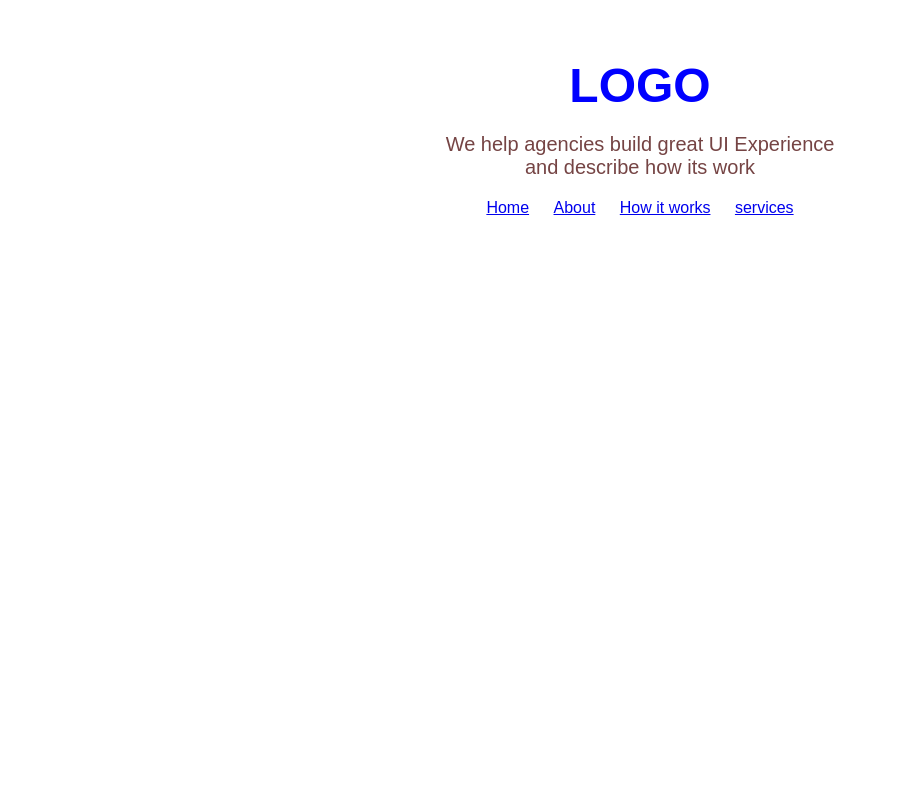
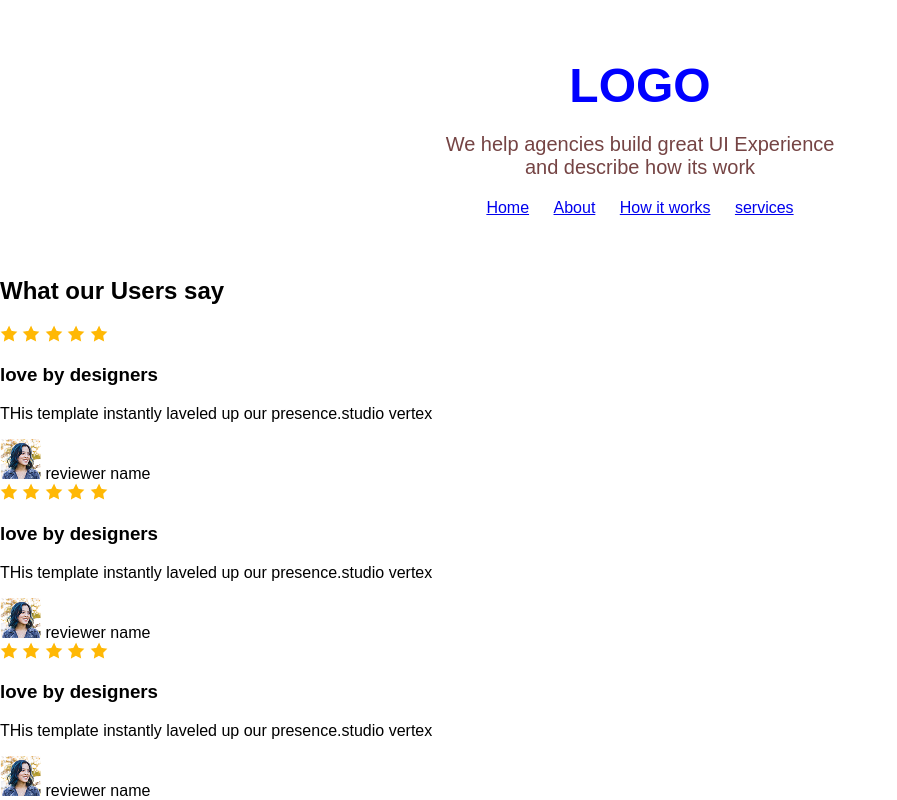
Before and after one commit to abdullah66969/first-assainment-repo, a plain HTML site: page assainment01.html in a window 1280 px wide. Shown: the part 2057-2857 px from the top of the page, without its empty margins (0-897 px from the left). Before the commit the page ends 2314 px from the top, so only its background shows below. Drawn offline with Linux system fonts and the light colour scheme.

Commit message:
chellange-section1

```diff
--- a/assainment01.html
+++ b/assainment01.html
@@ -92,6 +92,61 @@
 
         </div>
     </footer>
+    <!-- user fedback [chellange section] -->
+    <section class="feedback-section">
+        <h2 class="feedback-title">What our Users say</h2>
+        <div class="feedback-cards">
+            <div class="feedback-ucard">
+                <div class="stars">
+
+                    <img src="./B12A01-landing-launchpad/ui/Assets/icon-star.png" alt="star">
+                    <img src="./B12A01-landing-launchpad/ui/Assets/icon-star.png" alt="star">
+                    <img src="./B12A01-landing-launchpad/ui/Assets/icon-star.png" alt="star">
+                    <img src="./B12A01-landing-launchpad/ui/Assets/icon-star.png" alt="star">
+                    <img src="./B12A01-landing-launchpad/ui/Assets/icon-star.png" alt="star">
+                </div>
+                <h3>love by designers</h3>
+                <p>THis template instantly laveled up our presence.studio vertex</p>
+                <div class="reviewer">
+                    <img src="./B12A01-landing-launchpad/ui/Assets/avatar.png" alt="reviewer1">
+                    <span>reviewer name</span>
+                </div>
+            </div>
+            <div class="feedback-ucard">
+                <div class="stars">
+
+                    <img src="./B12A01-landing-launchpad/ui/Assets/icon-star.png" alt="star">
+                    <img src="./B12A01-landing-launchpad/ui/Assets/icon-star.png" alt="star">
+                    <img src="./B12A01-landing-launchpad/ui/Assets/icon-star.png" alt="star">
+                    <img src="./B12A01-landing-launchpad/ui/Assets/icon-star.png" alt="star">
+                    <img src="./B12A01-landing-launchpad/ui/Assets/icon-star.png" alt="star">
+                </div>
+                <h3>love by designers</h3>
+                <p>THis template instantly laveled up our presence.studio vertex</p>
+                <div class="reviewer">
+                    <img src="./B12A01-landing-launchpad/ui/Assets/avatar.png" alt="reviewer2">
+                    <span>reviewer name</span>
+                </div>
+            </div>
+
+            <div class="feedback-ucard">
+                <div class="stars">
+
+                    <img src="./B12A01-landing-launchpad/ui/Assets/icon-star.png" alt="star">
+                    <img src="./B12A01-landing-launchpad/ui/Assets/icon-star.png" alt="star">
+                    <img src="./B12A01-landing-launchpad/ui/Assets/icon-star.png" alt="star">
+                    <img src="./B12A01-landing-launchpad/ui/Assets/icon-star.png" alt="star">
+                    <img src="./B12A01-landing-launchpad/ui/Assets/icon-star.png" alt="star">
+                </div>
+                <h3>love by designers</h3>
+                <p>THis template instantly laveled up our presence.studio vertex</p>
+                <div class="reviewer">
+                    <img src="./B12A01-landing-launchpad/ui/Assets/avatar.png" alt="reviewer3">
+                    <span>reviewer name</span>
+                </div>
+            </div>
+
+    </section>
 
 
 
```
